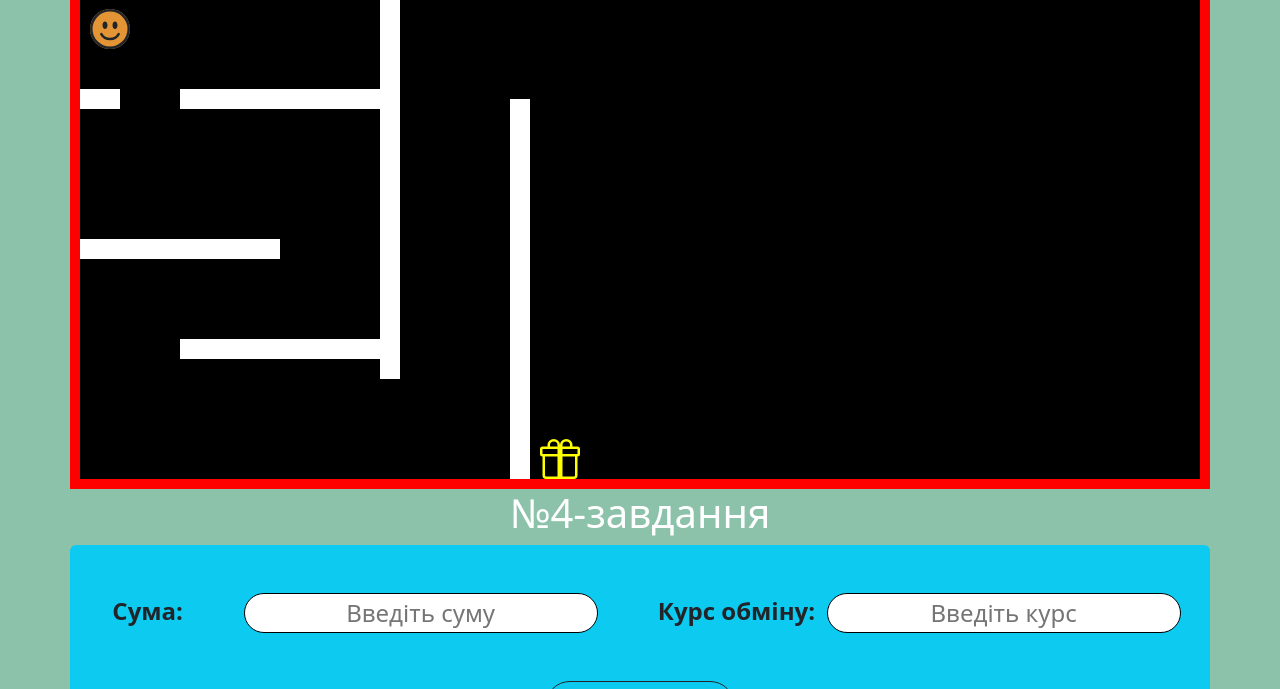
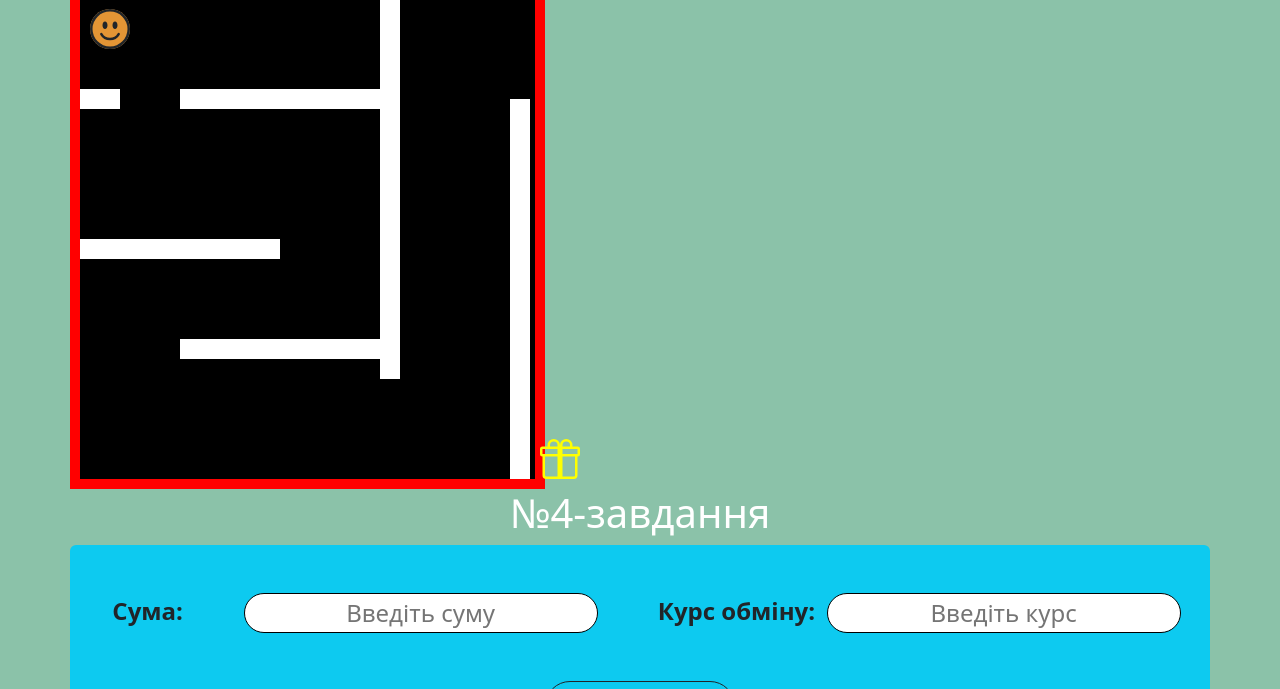
Before and after one commit to ihor-0406/fe-pro-120924, a plain HTML site: page 11/index.html in a window 1280 px wide. Shown: the part 627-1316 px from the top of the page. Drawn offline with nearby package versions, Linux system fonts and the light colour scheme.

Commit message:
lesson_11

```diff
--- a/11/index.html
+++ b/11/index.html
@@ -32,7 +32,7 @@
         </div>
       </div>
     <h2 class="text-center fs-1 text-white ">№3-завдання</h2>
-      <div class=" game">
+      <div class="d-flex col-5 game">
         <div class="blockOne"></div>
         <div class="blockTwo"></div>
         <div class="blockThree"></div>
```
